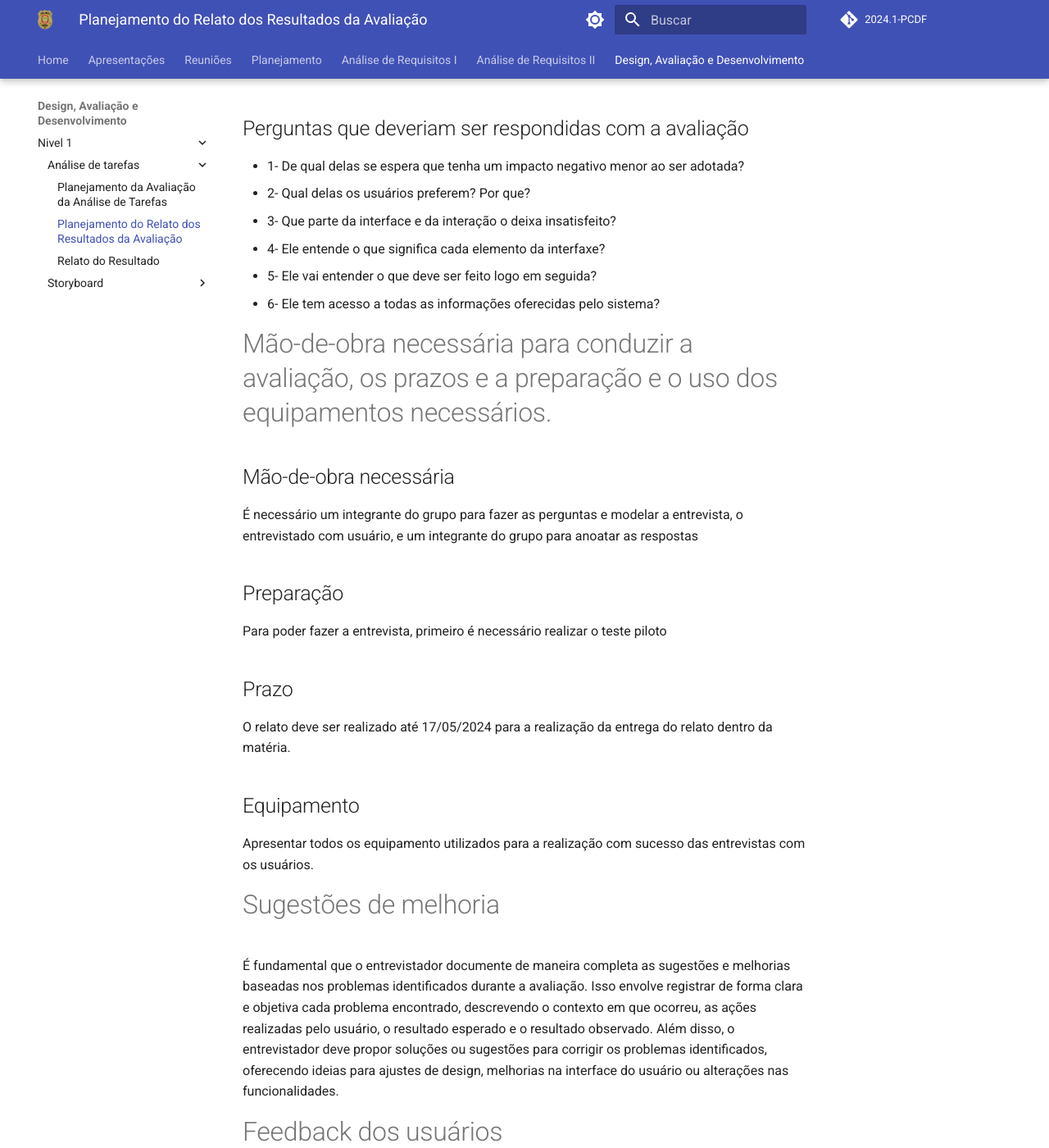
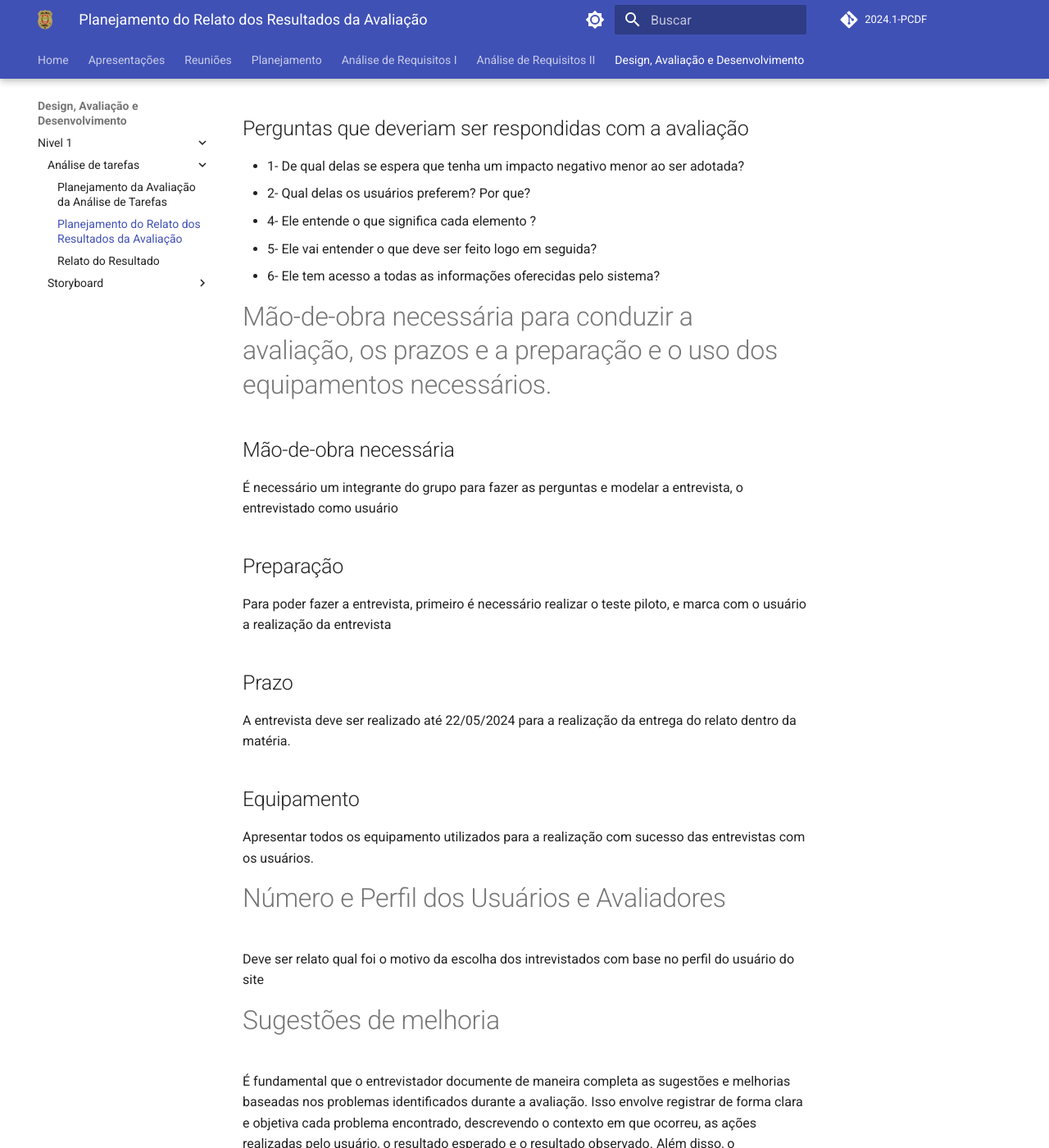
Before and after one commit to Interacao-Humano-Computador/2024.1-PCDF, an MkDocs documentation site: the page built from docs/design/Nivel1/analise_tarefas/planejamento_relato.md, in a window 1280 px wide and 1400 px high, scrolled down 2446 px. Shown: the whole window at 82% size. Built offline with MkDocs 1.6.1 and Material for MkDocs 9.7.7, drawn with Linux system fonts in a browser that asks for light colours; comment, search, counter and statistics services are not loaded; some of the changed text lies outside the part shown.

Commit message:
Correção do Planejamento do relato

```diff
--- a/docs/design/Nivel1/analise_tarefas/planejamento_relato.md
+++ b/docs/design/Nivel1/analise_tarefas/planejamento_relato.md
@@ -55,25 +55,26 @@
 ## Perguntas que deveriam ser respondidas com a avaliação
 - 1- De qual delas se espera que tenha um impacto negativo menor ao ser adotada?
 - 2- Qual delas os usuários preferem? Por que?
-- 3- Que parte da interface e da interação o deixa insatisfeito?
-- 4- Ele entende o que significa cada elemento da interfaxe?
+- 4- Ele entende o que significa cada elemento ?
 - 5- Ele vai entender o que deve ser feito logo em seguida?
 - 6- Ele tem acesso a todas as informações oferecidas pelo sistema?
 
 # Mão-de-obra necessária para conduzir a avaliação,  os prazos e a preparação e o uso dos equipamentos necessários.
 
 ## Mão-de-obra necessária
-É necessário um integrante do grupo para fazer as perguntas e modelar a entrevista, o entrevistado com usuário, e um integrante do grupo para anoatar as respostas
+É necessário um integrante do grupo para fazer as perguntas e modelar a entrevista, o entrevistado como usuário
 
 ## Preparação
-Para poder fazer a entrevista, primeiro é necessário realizar o teste piloto
+Para poder fazer a entrevista, primeiro é necessário realizar o teste piloto, e marca com o usuário a realização da entrevista
 
 ## Prazo
-O relato deve ser realizado até 17/05/2024 para a realização da entrega do relato dentro da matéria.
+A entrevista deve ser realizado até 22/05/2024 para a realização da entrega do relato dentro da matéria.
 
 ## Equipamento
 Apresentar todos os equipamento utilizados para a realização com sucesso das entrevistas com os usuários.
 
+# Número e Perfil dos Usuários e Avaliadores
+Deve ser relato qual foi o motivo da escolha dos intrevistados com base no perfil do usuário do site
 
 # Sugestões de melhoria
 É fundamental que o entrevistador documente de maneira completa as sugestões e melhorias baseadas nos problemas identificados durante a avaliação. Isso envolve registrar de forma clara e objetiva cada problema encontrado, descrevendo o contexto em que ocorreu, as ações realizadas pelo usuário, o resultado esperado e o resultado observado. Além disso, o entrevistador deve propor soluções ou sugestões para corrigir os problemas identificados, oferecendo ideias para ajustes de design, melhorias na interface do usuário ou alterações nas funcionalidades.
@@ -84,6 +85,14 @@
 # Análise e interpretação dos resultados
 ## Sumário dos principais resultados
 Serão apresentados de forma resumida e objetiva os dados obtidos com avaliação de cada tarefa, contendo uma descrição breve se os participantes conseguiram realizá-la com êxito ou não.
+
+## Interpretação e Análise dos Dados
+Após a coleta de dados dos participantes, o próximo passo é interpretá-los, dando significado às informações obtidas. Isso é feito por meio de anotações feitas durante as entrevistas, onde as respostas e orientações dos usuários são registradas, especialmente aquelas relacionadas aos questionamentos específicos de cada funcionalidade. Cada avaliador responsável pela sua respectiva tarefa analisará individualmente os feedbacks dos participantes que entrevistou.
+
+Nesta fase do processo, o relatório deve conter as interpretações derivadas dos dados coletados, onde serão analisados e discutidos os insights e observações obtidos durante as entrevistas
+
+## Lista dos Problemas Encontrados
+Nessa parte do relato o entrevistador deve realatar as dificuldades que os usuários encontraram durante a entrevista
 
 ## Planejamento de Reprojeto
 No encerramento da atividade, a validação com um usuário real é crucial. As mudanças sugeridas e outras questões encontradas durante a análise do artefato devem ser consideradas para um eventual reprojetar. No entanto, é fundamental manter a base do projeto original e fazer apenas as alterações necessárias. Nesse sentido, a Tabela 2 apresenta um cronograma de reprojeto, agendado para ocorrer um dia após a entrevista. O horário é flexível e não deve ser seguido rigidamente.
```
Also changed, not shown: docs/analise_requisitos1/analise_tarefas/goms.md (+4 -3 lines).
